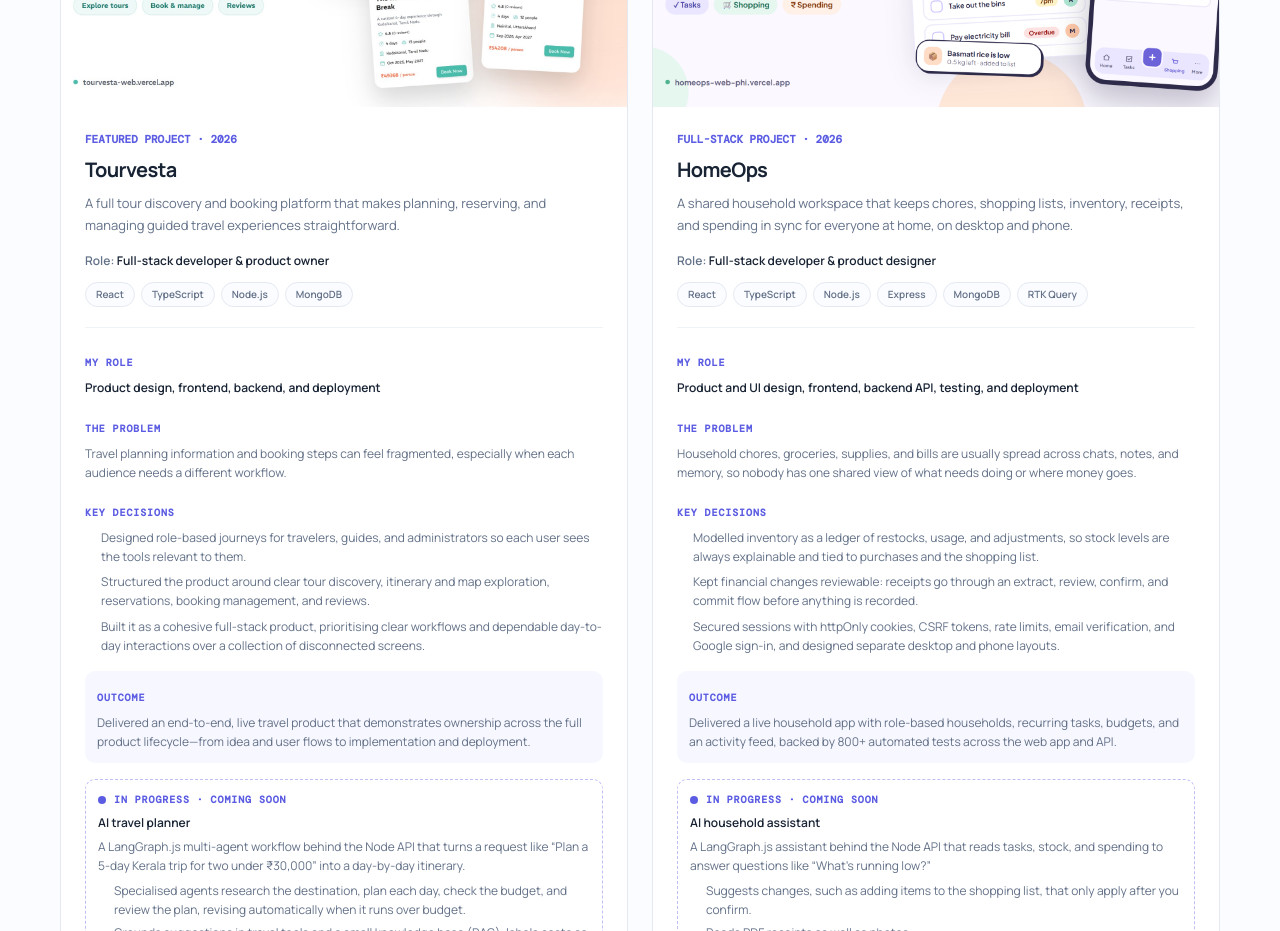
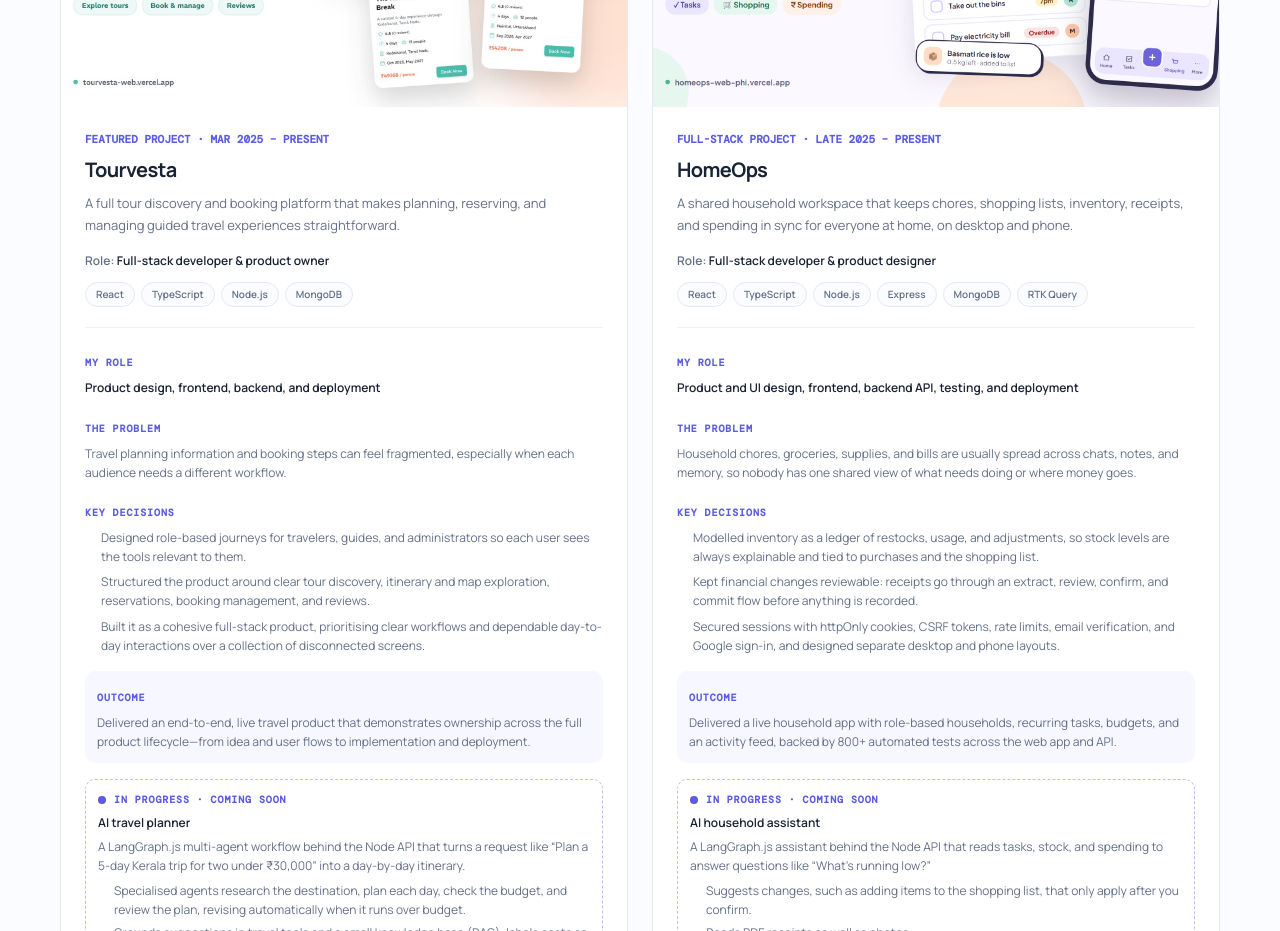
Before and after one commit to sreelakshcm/PortfolioWebsite, a React (Vite) app: page / in a window 1280 px wide. Shown: the part 2180-3111 px from the top of the page. Built offline with nearby package versions, Linux system fonts and the light colour scheme.

Commit message:
timeline fix

```diff
--- a/src/pages/Projects.tsx
+++ b/src/pages/Projects.tsx
@@ -4,7 +4,7 @@
 
 const projectList = [
   {
-    type: 'FEATURED PROJECT · 2026',
+    type: 'FEATURED PROJECT · MAR 2025 – PRESENT',
     title: 'Tourvesta',
     description:
       'A full tour discovery and booking platform that makes planning, reserving, and managing guided travel experiences straightforward.',
@@ -38,7 +38,7 @@
     },
   },
   {
-    type: 'FULL-STACK PROJECT · 2026',
+    type: 'FULL-STACK PROJECT · LATE 2025 – PRESENT',
     title: 'HomeOps',
     description:
       'A shared household workspace that keeps chores, shopping lists, inventory, receipts, and spending in sync for everyone at home, on desktop and phone.',
```
